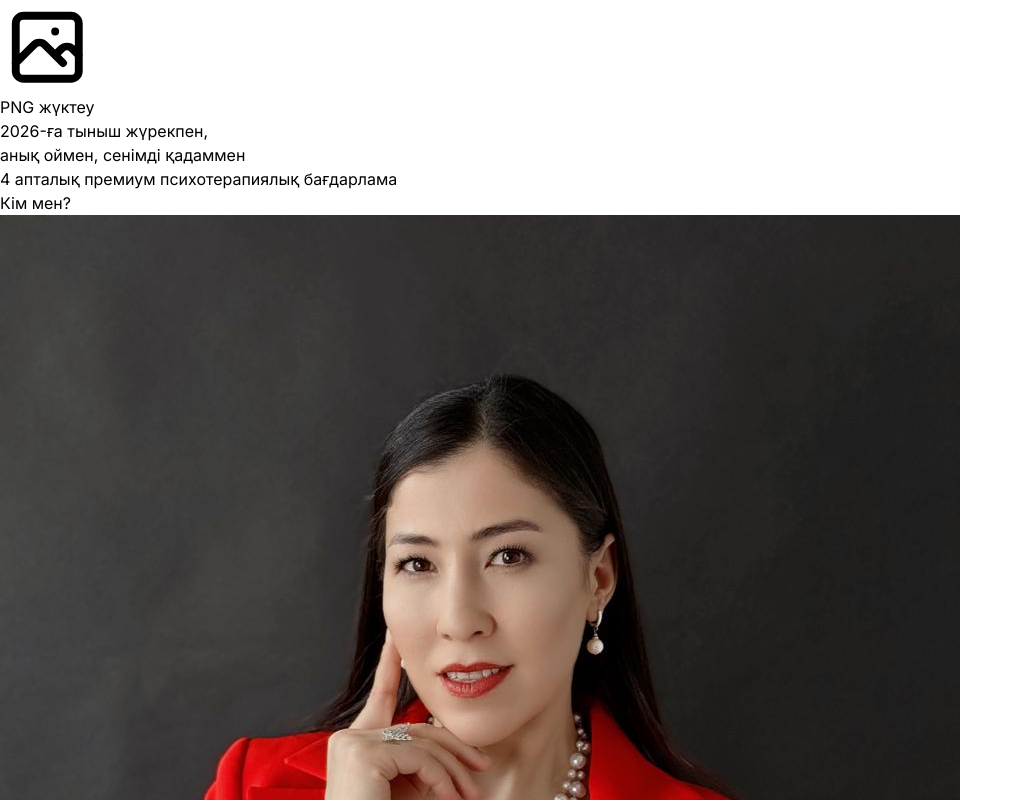
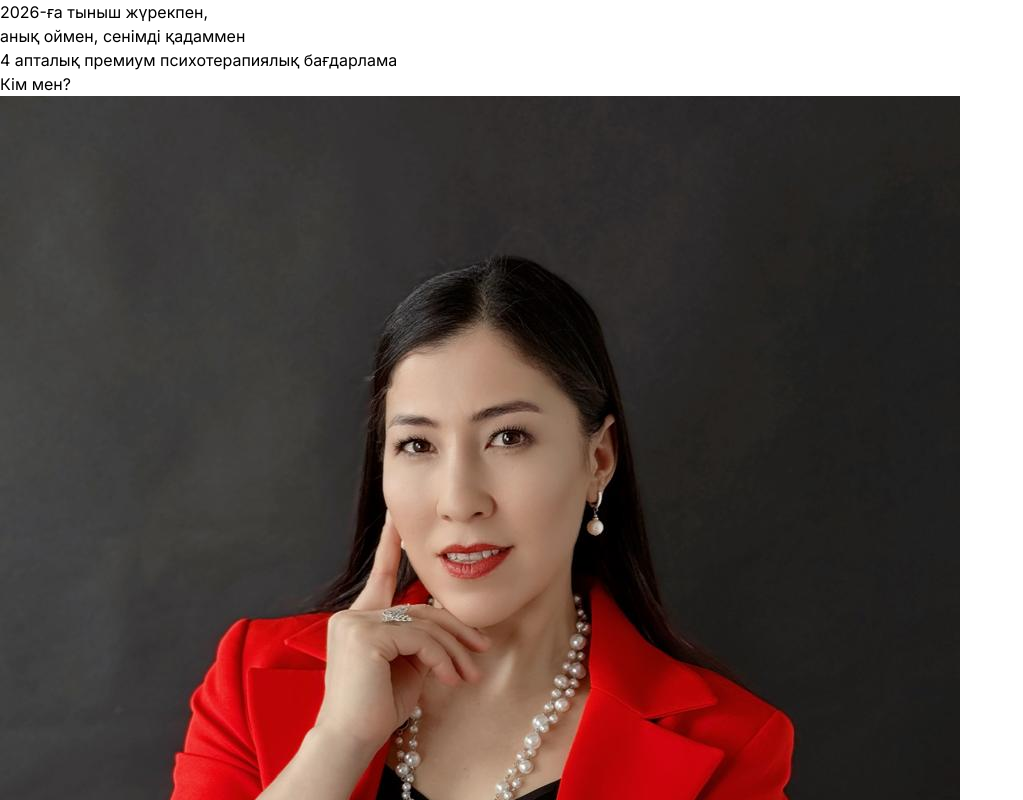
Before and after one commit to notOdyss/psychologistlanding, a React (Vite) app: page / in a window 1280 px wide. Shown: the top 800 px of the page, without its empty margins (0-1023 px from the left). Built offline with nearby package versions, Linux system fonts and the light colour scheme.

Commit message:
Add clickable certificate modal and remove screenshot button

```diff
--- a/src/App.jsx
+++ b/src/App.jsx
@@ -1,56 +1,15 @@
-import React from 'react';
-import html2canvas from 'html2canvas';
+import { useState } from 'react';
 
 function App() {
-  const handleScreenshot = async () => {
-    const element = document.body;
-    const button = document.getElementById('screenshot-btn');
+  const [selectedCertificate, setSelectedCertificate] = useState(null);
 
-    // Hide button before screenshot
-    button.style.display = 'none';
-
-    try {
-      const canvas = await html2canvas(element, {
-        scale: 2, // High quality
-        useCORS: true,
-        logging: false,
-        width: 1700, // Mobile-friendly width for customers
-        windowWidth: 1700,
-        backgroundColor: '#fafafa'
-      });
-
-      // Convert to PNG and download
-      canvas.toBlob((blob) => {
-        const url = URL.createObjectURL(blob);
-        const link = document.createElement('a');
-        link.download = 'zarina-yelbaeva-landing.png';
-        link.href = url;
-        link.click();
-        URL.revokeObjectURL(url);
-
-        // Show button again
-        button.style.display = 'flex';
-      });
-    } catch (error) {
-      console.error('Screenshot error:', error);
-      button.style.display = 'flex';
-    }
-  };
+  const certificates = [
+    { id: 1, src: '/880914402487-20251127100548165.pdf', title: 'Сертификат 1' },
+    { id: 2, src: '/images/880914402487-20251127100528417.pdf', title: 'Сертификат 2' },
+  ];
 
   return (
     <div className="min-h-screen bg-[#fafafa]">
-
-      {/* Screenshot Button */}
-      <button
-        id="screenshot-btn"
-        onClick={handleScreenshot}
-        className="fixed bottom-6 right-6 z-50 bg-[#0F766E] hover:bg-[#115E59] text-white font-bold px-6 py-3 rounded-full shadow-2xl transition-all hover:scale-105 flex items-center gap-2"
-      >
-        <svg className="w-5 h-5" fill="none" stroke="currentColor" strokeWidth="2" viewBox="0 0 24 24">
-          <path strokeLinecap="round" strokeLinejoin="round" d="M4 16l4.586-4.586a2 2 0 012.828 0L16 16m-2-2l1.586-1.586a2 2 0 012.828 0L20 14m-6-6h.01M6 20h12a2 2 0 002-2V6a2 2 0 00-2-2H6a2 2 0 00-2 2v12a2 2 0 002 2z"/>
-        </svg>
-        PNG жүктеу
-      </button>
 
       {/* Hero Section */}
       <section className="pt-8 pb-2 px-6">
@@ -357,27 +316,22 @@ shadow-lg">
           </div>
 
           <div className="grid md:grid-cols-3 gap-6">
-            <div className="bg-white rounded-2xl shadow-lg overflow-hidden border border-gray-200 hover:shadow-xl transition-shadow">
-              <iframe
-                src="/880914402487-20251127100548165.pdf"
-                className="w-full h-80"
-                title="Certificate 1"
-              ></iframe>
-              <div className="p-4 text-center">
-                <p className="text-gray-700 font-semibold">Сертификат 1</p>
-              </div>
-            </div>
-
-            <div className="bg-white rounded-2xl shadow-lg overflow-hidden border border-gray-200 hover:shadow-xl transition-shadow">
-              <iframe
-                src="/images/880914402487-20251127100528417.pdf"
-                className="w-full h-80"
-                title="Certificate 2"
-              ></iframe>
-              <div className="p-4 text-center">
-                <p className="text-gray-700 font-semibold">Сертификат 2</p>
-              </div>
-            </div>
+            {certificates.map((cert) => (
+              <button
+                key={cert.id}
+                onClick={() => setSelectedCertificate(cert)}
+                className="bg-white rounded-2xl shadow-lg overflow-hidden border border-gray-200 hover:shadow-xl hover:border-[#0F766E] transition-all cursor-pointer group"
+              >
+                <iframe
+                  src={cert.src}
+                  className="w-full h-80 group-hover:opacity-90 transition-opacity"
+                  title={cert.title}
+                ></iframe>
+                <div className="p-4 text-center">
+                  <p className="text-gray-700 font-semibold">{cert.title}</p>
+                </div>
+              </button>
+            ))}
 
             <div className="bg-[#CCFBF1] rounded-2xl shadow-lg border-2 border-[#0F766E] flex items-center justify-center p-6 text-center hover:shadow-xl transition-shadow">
               <div>
@@ -390,6 +344,36 @@ shadow-lg">
         </div>
       </section>
 
+      {/* Certificate Modal */}
+      {selectedCertificate && (
+        <div
+          className="fixed inset-0 bg-black/50 z-40 flex items-center justify-center p-4"
+          onClick={() => setSelectedCertificate(null)}
+        >
+          <div
+            className="bg-white rounded-2xl shadow-2xl max-w-4xl w-full max-h-[90vh] flex flex-col"
+            onClick={(e) => e.stopPropagation()}
+          >
+            <div className="flex justify-between items-center p-6 border-b border-gray-200">
+              <h3 className="text-2xl font-bold text-gray-900">{selectedCertificate.title}</h3>
+              <button
+                onClick={() => setSelectedCertificate(null)}
+                className="text-gray-500 hover:text-gray-700 transition-colors"
+              >
+                <svg className="w-8 h-8" fill="none" stroke="currentColor" strokeWidth="2" viewBox="0 0 24 24">
+                  <path strokeLinecap="round" strokeLinejoin="round" d="M6 18L18 6M6 6l12 12"></path>
+                </svg>
+              </button>
+            </div>
+            <iframe
+              src={selectedCertificate.src}
+              className="flex-1 w-full rounded-b-2xl"
+              title={selectedCertificate.title}
+            ></iframe>
+          </div>
+        </div>
+      )}
+
     </div>
   );
 }
```
